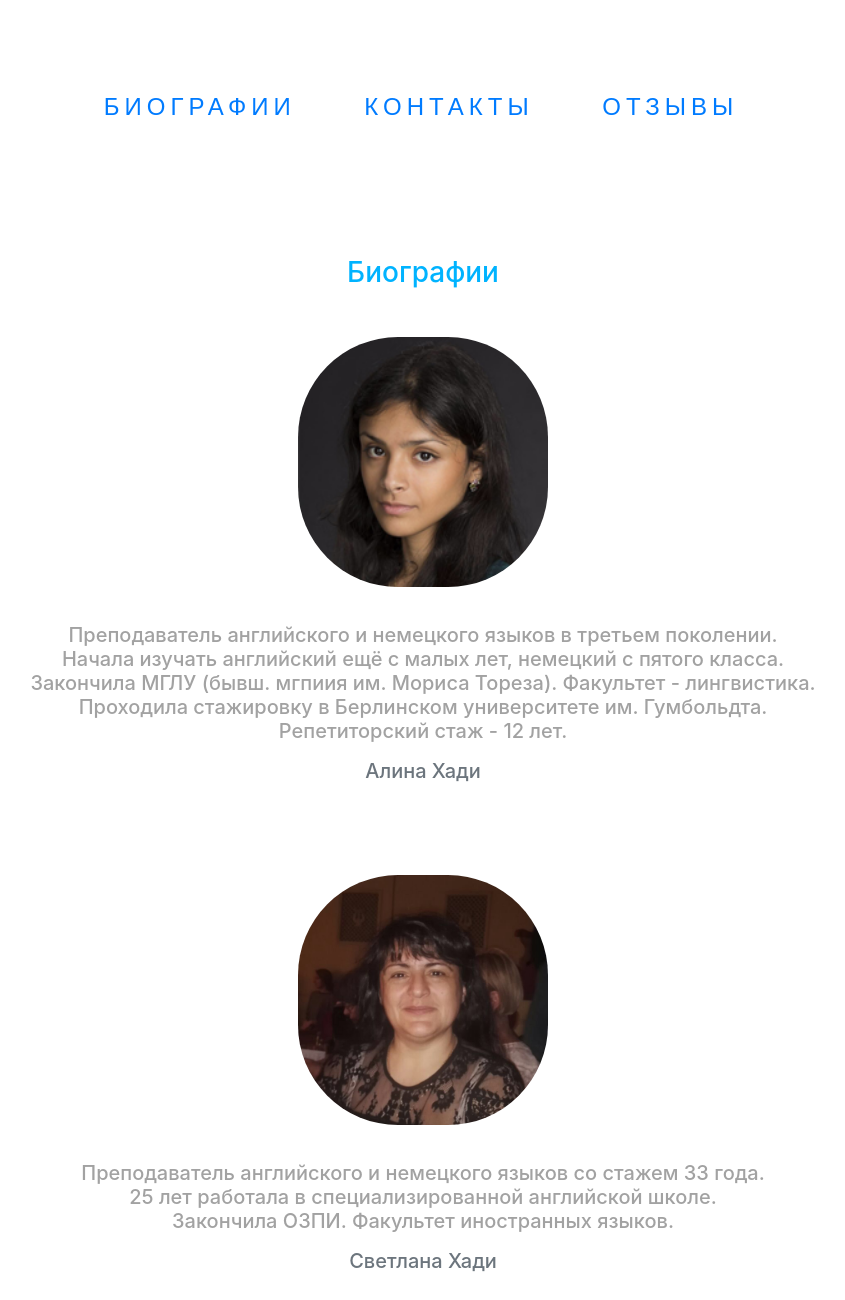
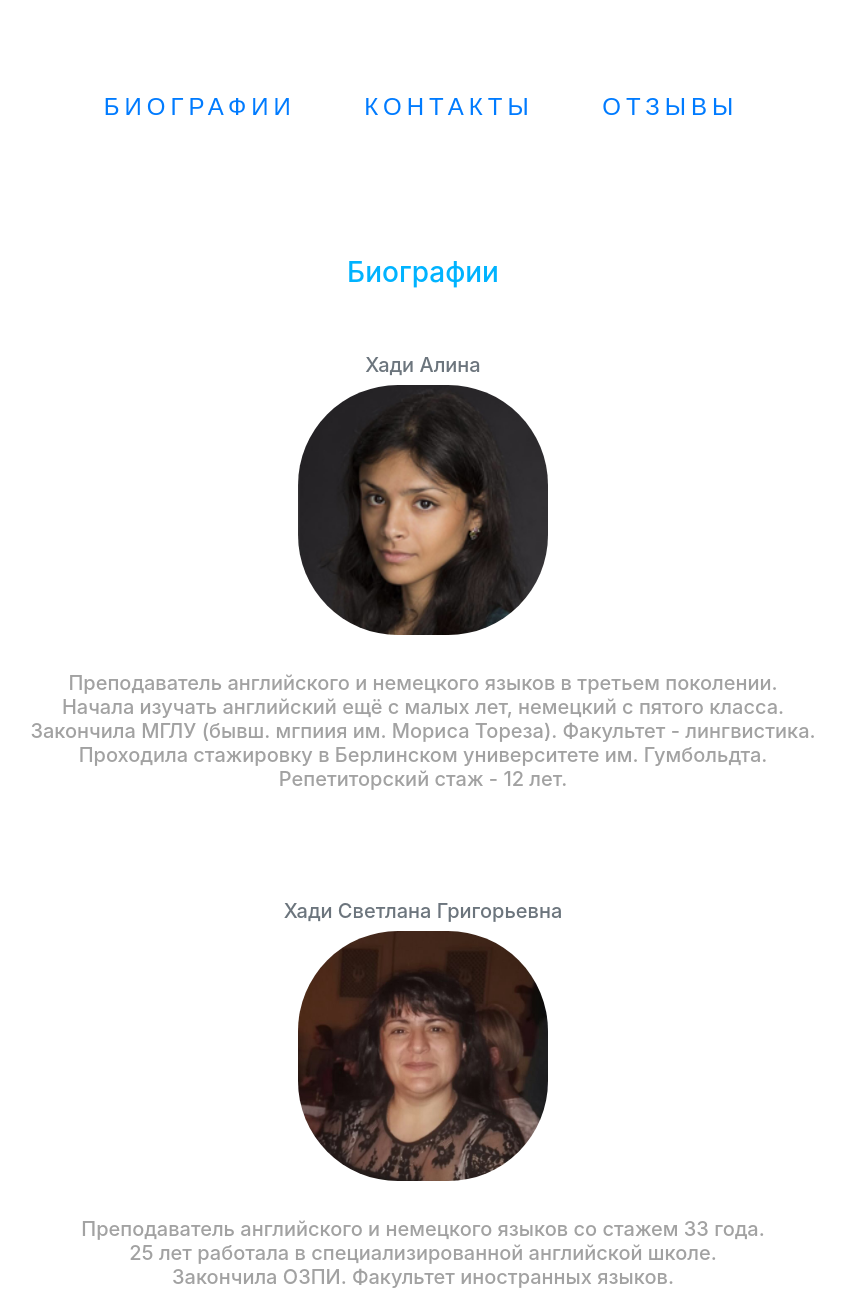
Before and after one commit to alinakhadienglish/englishgermanteacherforeverybody, a plain HTML site: page index.html in a window 1280 px wide. Shown: the top 1300 px of the page, without its empty margins (217-1062 px from the left). Drawn offline with nearby package versions, Linux system fonts and the light colour scheme.

Commit message:
Update index.html

```diff
--- a/index.html
+++ b/index.html
@@ -26,10 +26,11 @@
           <h3 class="card-title mb-5 mt-5" id="main">Биографии</h3>
           <div class="biography text-center">
             <div class="card">
+                <p class="card-text h5 text-muted mt-3">Хади Алина</p>
                 <p class="fig"><img src="teacher.png" class="card-img-top round" alt="..." style="width: 250px;height: 250px;"></p>
                 <div class="card-body">
                   <p class="card-text h5">Преподаватель английского и немецкого языков в третьем поколении. <br />Начала изучать английский ещё с малых лет, немецкий с пятого класса.<br /> Закончила МГЛУ (бывш. мгпиия им. Мориса Тореза). Факультет - лингвистика.<br /> Проходила стажировку в Берлинском университете им. Гумбольдта. <br />Репетиторский стаж - 12 лет.</p>
-                  <p class="card-text h5 text-muted mt-3">Алина Хади</p>
+
                 </div>
             </div>
           </div>
@@ -40,10 +41,11 @@
         <div class="col-12 col-sm-12 col-md-12 col-lg 12 col-xl-12">
           <div class="biography text-center">
             <div class="card">
+                <p class="card-text h5 text-muted mt-3">Хади Светлана Григорьевна</p>
                 <p class="fig"><img src="teacher2.jpeg" class="card-img-top round" alt="..." style="width: 250px;height: 250px;"></p>
                 <div class="card-body">
                   <p class="card-text h5">Преподаватель английского и немецкого языков со стажем 33 года.<br />25 лет работала в специализированной английской школе.<br />Закончила ОЗПИ. Факультет иностранных языков.</p>
-                  <p class="card-text h5 text-muted mt-3">Светлана Хади</p>
+
                 </div>
             </div>
           </div>
```
